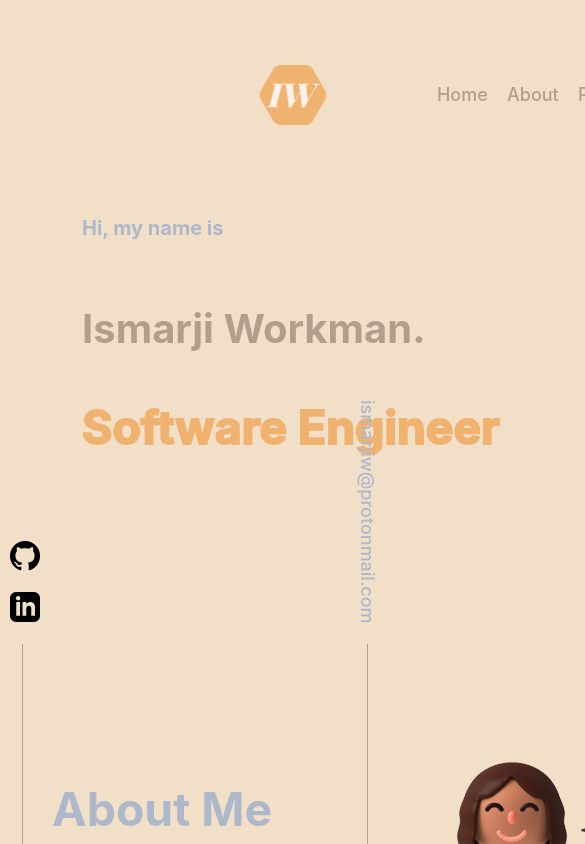
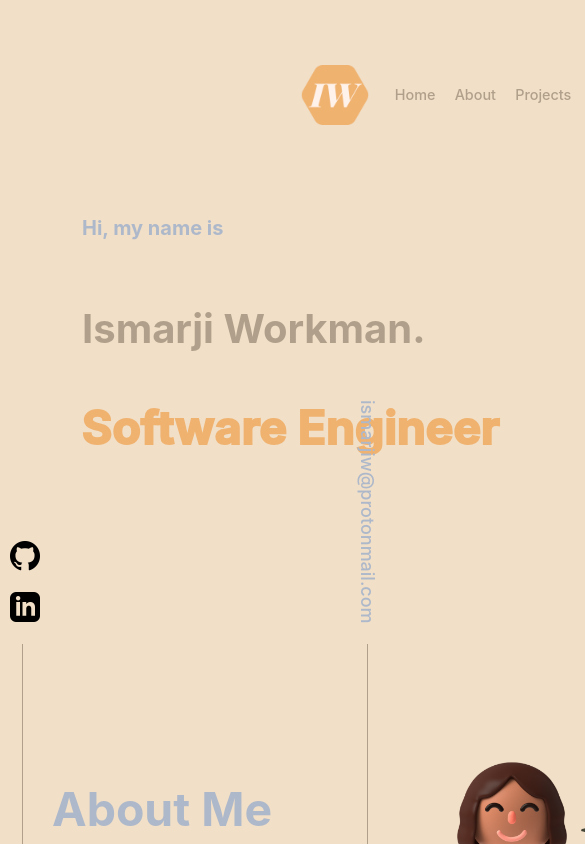
Before and after one commit to ismarjiw/portfolio, a React (Vite) app: page / in a window 390 px wide. Shown: the top 844 px of the page, 585 px wide, since content can reach past the window. Built offline with nearby package versions, Linux system fonts and the light colour scheme.

Commit message:
edit nav font size

```diff
--- a/src/mobile.css
+++ b/src/mobile.css
@@ -8,18 +8,19 @@
     .logo {
         width: 100px;
         height: 100px;
-        margin-left: 20vh;
+        margin-left: 25vh;
         margin-right: 50vh;
         padding-left: 5vh;
         margin-bottom: 10vh;
     }
 
-    .nav-links>a {
+    .nav-links > a {
         margin: 0.6rem;
+        font-size: 0.9em;
     }
 
     .nav-links {
-        margin-left: -45vh;
+        margin-left: -55vh;
         margin-top: -10vh;
         padding-left: 5vh;
     }
```
